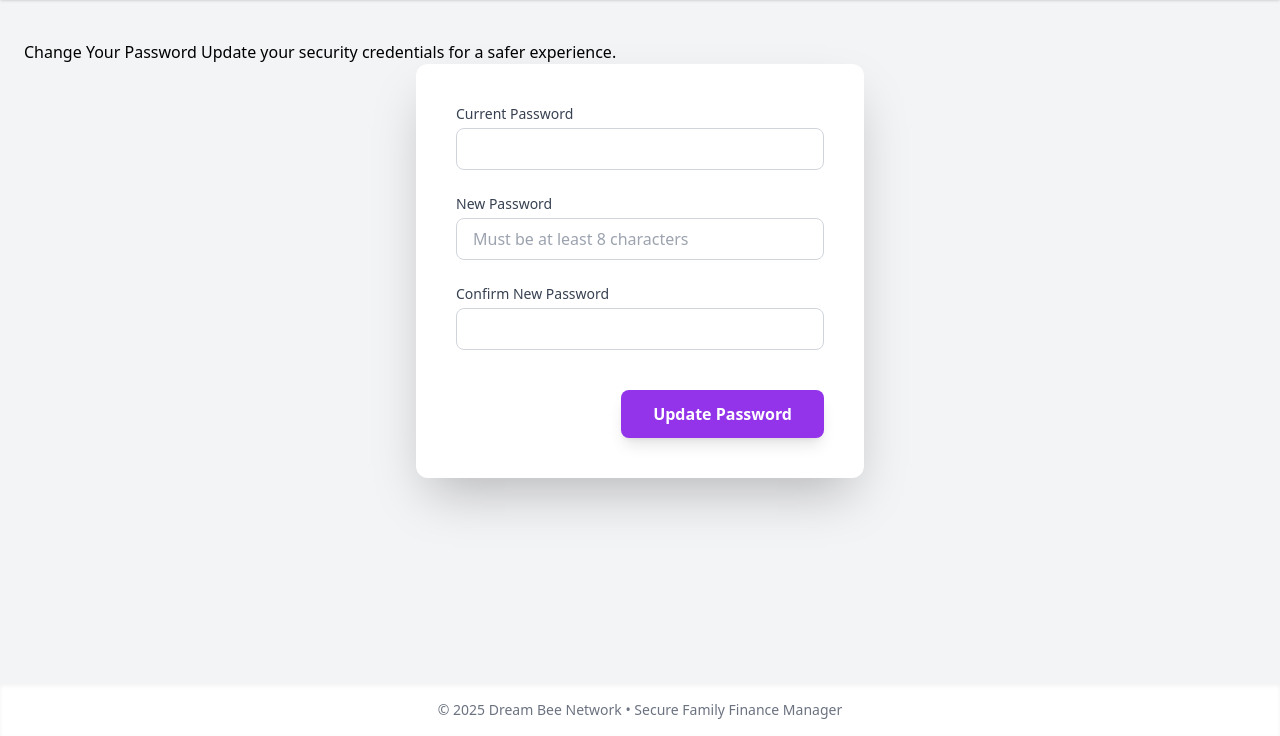
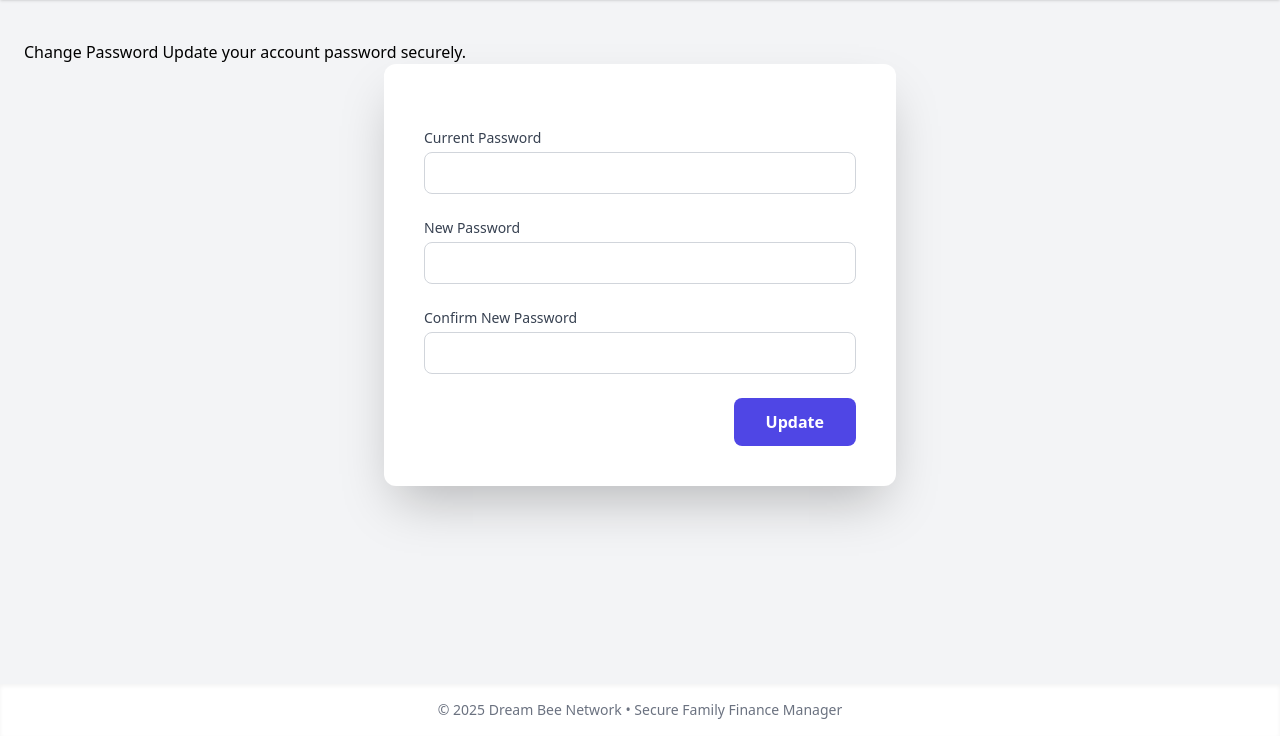
Before and after one commit to foyruser/Family-Financial-Dashboard, a Flask app: template templates/change_password.html in a window 1280 px wide. Shown: the part 64-800 px from the top of the page. Run offline with Flask 3, Linux system fonts and the light colour scheme; the template is opened without the code that fills it, so the values that code supplies are empty; some libraries are stand-ins or nearby versions.

Commit message:
Update change_password.html

```diff
--- a/templates/change_password.html
+++ b/templates/change_password.html
@@ -1,35 +1,29 @@
 {% extends "base.html" %}
-
 {% block title %}Change Password{% endblock %}
-{% block header_title %}Change Your Password{% endblock %}
-{% block header_subtitle %}Update your security credentials for a safer experience.{% endblock %}
+{% block header_title %}Change Password{% endblock %}
+{% block header_subtitle %}Update your account password securely.{% endblock %}
 
 {% block content %}
-<div class="max-w-md mx-auto bg-white p-6 sm:p-10 rounded-xl shadow-2xl">
-    {% set form_input_class = "w-full px-4 py-2 border border-gray-300 rounded-lg focus:ring-2 focus:ring-purple-500 focus:border-purple-500 transition-shadow" %}
-
-    <form method="POST" action="{{ url_for('change_password') }}" class="space-y-6">
-
+<div class="bg-white p-6 sm:p-10 rounded-xl shadow-2xl max-w-lg mx-auto">
+  <form method="POST" class="space-y-6">
+    <input type="hidden" name="csrf_token" value="{{ csrf_token() }}">
     <div>
-            <label for="current_password" class="block text-sm font-medium text-gray-700 mb-1">Current Password</label>
-            <input type="password" id="current_password" name="current_password" required class="{{ form_input_class }}">
+      <label class="block text-sm font-medium text-gray-700 mb-1">Current Password</label>
+      <input type="password" name="current_password" required
+             class="w-full px-4 py-2 border border-gray-300 rounded-lg focus:ring-2 focus:ring-indigo-500 focus:border-indigo-500">
     </div>
-
     <div>
-            <label for="new_password" class="block text-sm font-medium text-gray-700 mb-1">New Password</label>
-            <input type="password" id="new_password" name="new_password" required class="{{ form_input_class }}"
-                   minlength="8" placeholder="Must be at least 8 characters">
+      <label class="block text-sm font-medium text-gray-700 mb-1">New Password</label>
+      <input type="password" name="new_password" required minlength="8"
+             class="w-full px-4 py-2 border border-gray-300 rounded-lg focus:ring-2 focus:ring-indigo-500 focus:border-indigo-500">
     </div>
-
     <div>
-            <label for="confirm_password" class="block text-sm font-medium text-gray-700 mb-1">Confirm New Password</label>
-            <input type="password" id="confirm_password" name="confirm_password" required class="{{ form_input_class }}">
+      <label class="block text-sm font-medium text-gray-700 mb-1">Confirm New Password</label>
+      <input type="password" name="confirm_password" required minlength="8"
+             class="w-full px-4 py-2 border border-gray-300 rounded-lg focus:ring-2 focus:ring-indigo-500 focus:border-indigo-500">
     </div>
-
-        <div class="flex justify-end pt-4">
-            <button type="submit" class="px-8 py-3 bg-purple-600 text-white font-bold rounded-lg shadow-lg hover:bg-purple-700 transition-colors transform hover:scale-105">
-                Update Password
-            </button>
+    <div class="flex justify-end">
+      <button type="submit" class="px-8 py-3 bg-indigo-600 text-white font-bold rounded-lg hover:bg-indigo-700">Update</button>
     </div>
   </form>
 </div>
```
Lines whose indentation alone changed are shown as unchanged.
